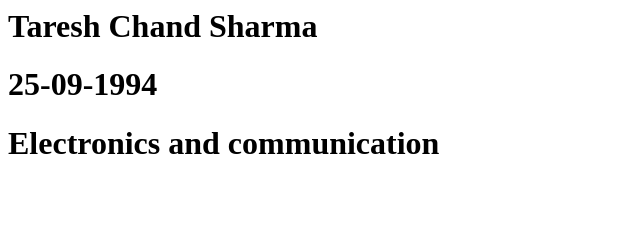
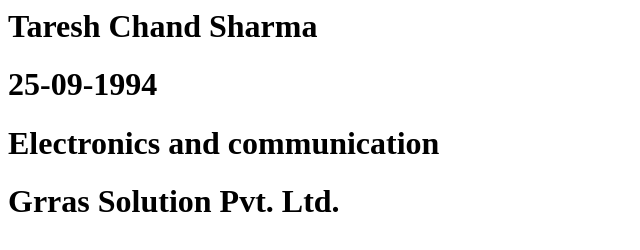
Before and after one commit to tareshchand/Aarambh-taresh, a plain HTML site: page index.html in a window 1280 px wide. Shown: the whole page, without its empty margins (0-640 px from the left). Drawn offline with Linux system fonts and the light colour scheme.

Commit message:
Aarambh-taresh

```diff
--- a/index.html
+++ b/index.html
@@ -2,3 +2,4 @@
 <h1> 25-09-1994 </h1>
 
 <h1> Electronics and communication </h1>
+<h1> Grras Solution Pvt. Ltd. </h1>
```
